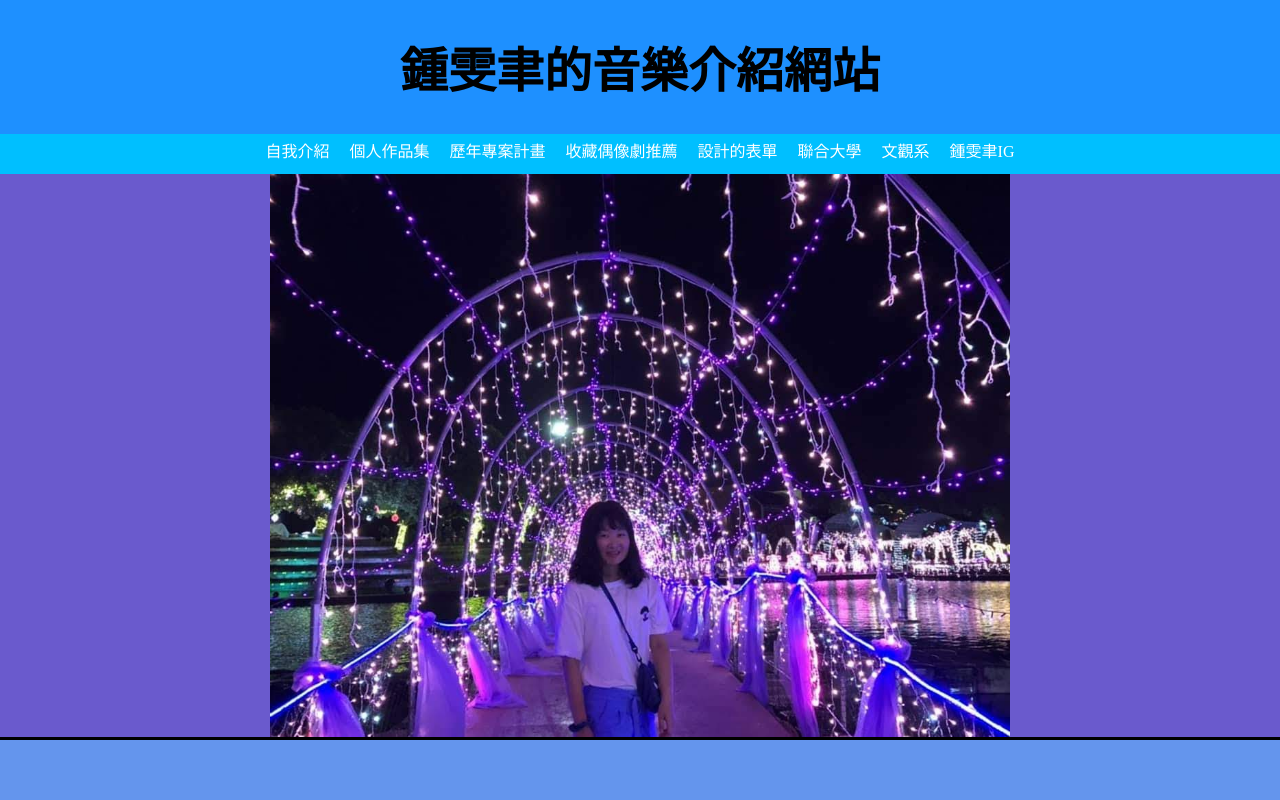
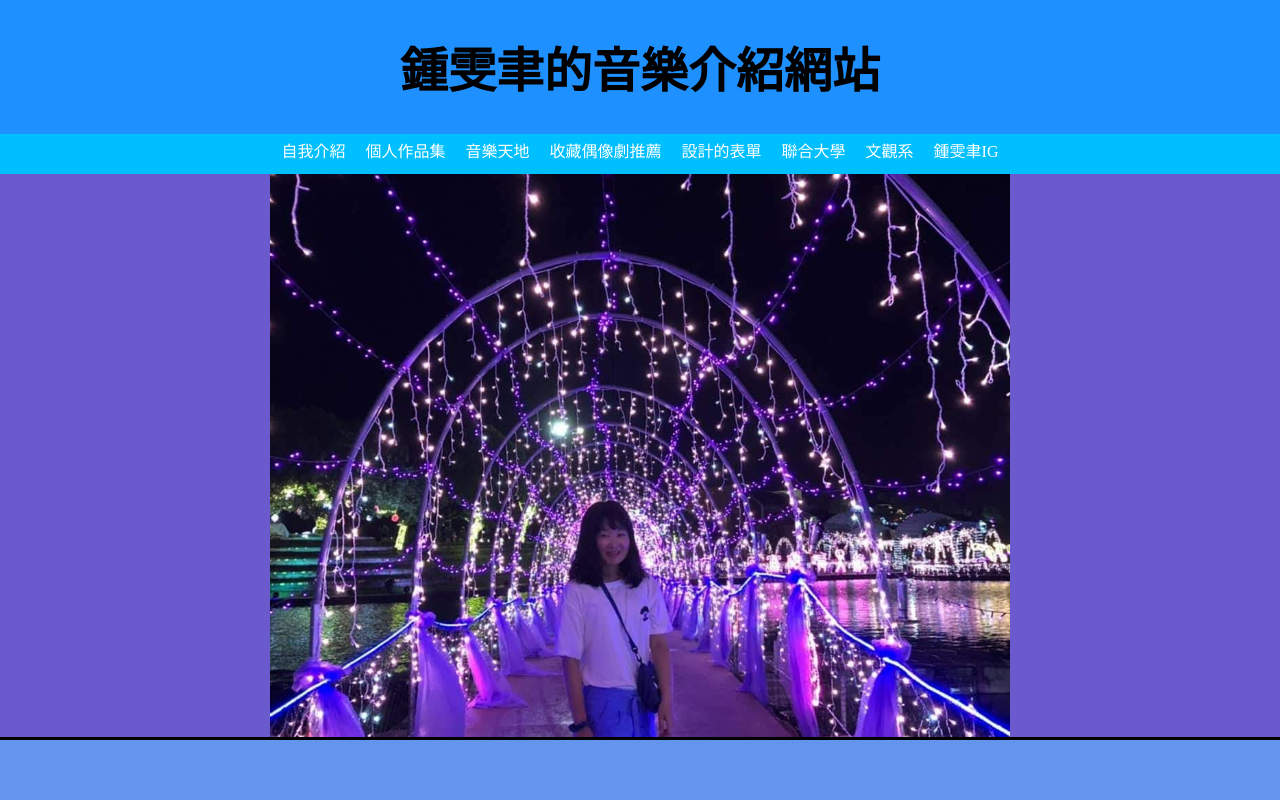
Before and after one commit to melodyU0757016/newwork, a plain HTML site: page index.htm in a window 1280 px wide. Shown: the top 800 px of the page. Drawn offline with Linux system fonts and the light colour scheme.

Commit message:
Update index.htm

```diff
--- a/index.htm
+++ b/index.htm
@@ -13,7 +13,7 @@
  <ul>
  <li><a href="#profile">自我介紹</a></li>
  <li><a href="#concert">個人作品集</a></li>
- <li><a href="https://melodyu0757016.github.io/project951/project.htm">歷年專案計畫</a></li>
+ <li><a href="https://melodyu0757016.github.io/project951/project.htm">音樂天地</a></li>
  <li><a href="https://melodyu0757016.github.io/tvdrama/1books.xml"target=_blank">收藏偶像劇推薦</a></li>
  <li><a href="https://melodyu0757016.github.io/form/951form.html"target=_blank">設計的表單</a></li>
  <li><a href="https://www.nuu.edu.tw/"target=_blank">聯合大學</a></li>
```
